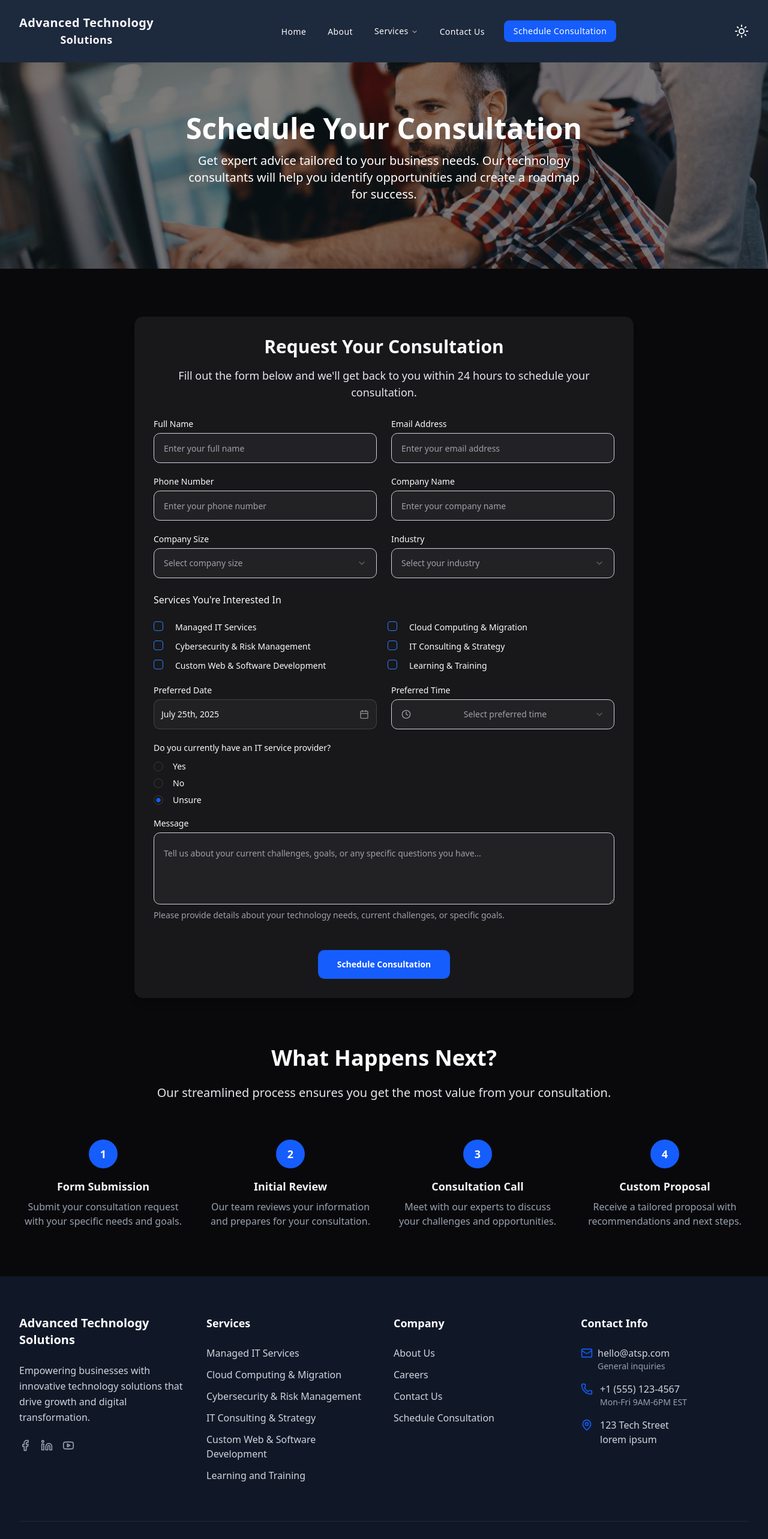
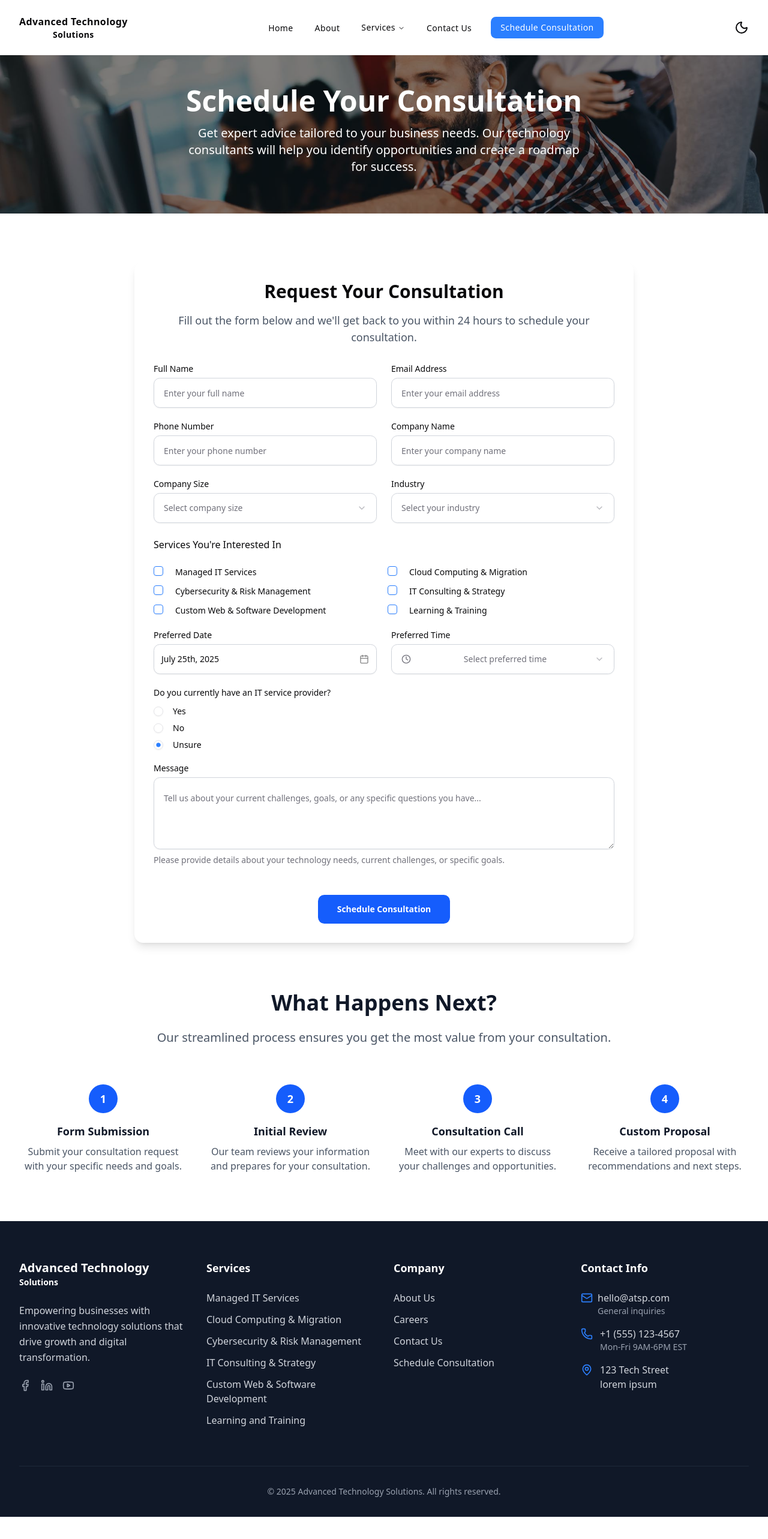
Before and after one commit to kasahun-welela/advanced-tsp-company, a Next.js app: page /schedule-consultation in a window 1280 px wide. Shown: the top 2566 px of the page at 60% size. After the commit the page ends 2529 px from the top, so only its background shows below. Built offline with nearby package versions, Linux system fonts and the light colour scheme.

Commit message:
update default theme to light in RootLayout; adjust PageHero section height; refactor SectionTitle animations for improved performance; enhance Footer and NavBar layout for better readability

```diff
--- a/app/layout.tsx
+++ b/app/layout.tsx
@@ -33,7 +33,7 @@ export default function RootLayout({
       >
         <ThemeProvider
           attribute="class"
-          defaultTheme="dark"
+          defaultTheme="light"
           enableSystem
           disableTransitionOnChange
         >
--- a/components/common/PageHero.tsx
+++ b/components/common/PageHero.tsx
@@ -89,7 +89,7 @@ function PageHero({
   };
 
   return (
-    <section className="relative md:mt-16 w-full h-96 flex items-center justify-center overflow-hidden">
+    <section className="relative md:mt-16 w-full h-auto flex items-center justify-center overflow-hidden">
       {/* Background image layer with animation */}
       <motion.div
         className="absolute inset-0 bg-[url('/images/about.jpg')] bg-cover bg-center bg-no-repeat"
@@ -108,7 +108,7 @@ function PageHero({
 
       {/* Content layer */}
       <motion.div
-        className="relative text-center py-16 px-4 sm:px-6 lg:px-8 z-10"
+        className="relative text-center  py-16 px-4 sm:px-6 lg:px-8 z-10"
         variants={containerVariants}
         initial="hidden"
         animate="visible"
--- a/components/common/SectionTitle.tsx
+++ b/components/common/SectionTitle.tsx
@@ -8,44 +8,20 @@ function SectionTitle({
   title: string;
   description: string;
 }) {
-  const containerVariants = {
-    hidden: { opacity: 0 },
-    visible: {
-      opacity: 1,
-      transition: {
-        staggerChildren: 0.2,
-        delayChildren: 0.3,
-      },
-    },
-  };
-
-  const childVariants = {
-    hidden: { opacity: 0, y: 40 },
-    visible: {
-      opacity: 1,
-      y: 0,
-      transition: {
-        duration: 0.6,
-        ease: easeOut,
-      },
-    },
-  };
   return (
     <div className="text-center space-y-4 mb-16">
       <motion.h2
-        variants={containerVariants}
-        initial="hidden"
-        animate="visible"
-        transition={{ duration: 0.4, delay: 0.5 }}
+        initial={{ opacity: 0, translateY: 20 }}
+        whileInView={{ opacity: 1, translateY: 0 }}
+        transition={{ duration: 0.4, delay: 0.3, ease: easeOut }}
         className="text-2xl md:text-3xl lg:text-4xl mb-6 font-bold text-gray-900 dark:text-white   "
       >
         {title}
       </motion.h2>
       <motion.p
-        variants={childVariants}
-        initial="hidden"
-        whileInView="visible"
-        viewport={{ once: true }}
+        initial={{ opacity: 0, translateY: 20 }}
+        whileInView={{ opacity: 1, translateY: 0 }}
+        transition={{ duration: 0.4, delay: 0.7, ease: easeOut }}
         className="text-xl text-gray-600 dark:text-gray-200 max-w-3xl mx-auto"
       >
         {description}
--- a/components/layouts/Footer.tsx
+++ b/components/layouts/Footer.tsx
@@ -41,11 +41,10 @@ const Footer = () => {
         {/* Main Footer Content */}
         <div className="grid grid-cols-2 lg:grid-cols-4 gap-3 md:gap-8 py-16">
           {/* Company Info */}
-          <div className="space-y-6 col-span-2 md:col-span-1">
-            <div className="flex items-center">
-              <span className=" text-xl font-bold">
-                Advanced Technology Solutions
-              </span>
+          <div className="text-start space-y-6 col-span-2 md:col-span-1">
+            <div className="flex flex-col items-start text-xl font-bold">
+              Advanced Technology <br />
+              <span className="text-sm">Solutions</span>
             </div>
 
             <p className="text-gray-300 leading-relaxed">
--- a/components/layouts/NavBar.tsx
+++ b/components/layouts/NavBar.tsx
@@ -81,12 +81,9 @@ const NavBar = () => {
       {/* Desktop Navigation */}
       <div className="hidden md:block fixed top-0 left-0 right-0 bg-white dark:bg-slate-800  z-50 tracking-wide">
         <div className="flex justify-between py-6 items-center container mx-auto px-4 sm:px-6 lg:px-8  ">
-          <Link
-            href="/"
-            className="text-xl font-bold flex flex-col items-center"
-          >
+          <Link href="/" className=" font-bold flex flex-col items-center">
             Advanced Technology <br />
-            <span className="text-lg">Solutions</span>
+            <span className="text-sm">Solutions</span>
           </Link>
 
           <div className="flex items-center gap-4">
@@ -157,10 +154,9 @@ const NavBar = () => {
       </div>
       {/* Mobile Navigation */}
       <div className=" bg-white dark:bg-slate-800  flex justify-between items-center px-4 md:hidden py-5 fixed top-0 left-0 right-0  z-50 transition-all duration-300">
-        <Link href="/">
-          <span className="text-xl font-bold">
-            Advanced Technology Solutions
-          </span>
+        <Link href="/" className=" font-bold flex flex-col items-center">
+          Advanced Technology <br />
+          <span className="text-sm">Solutions</span>
         </Link>
 
         <button
```
